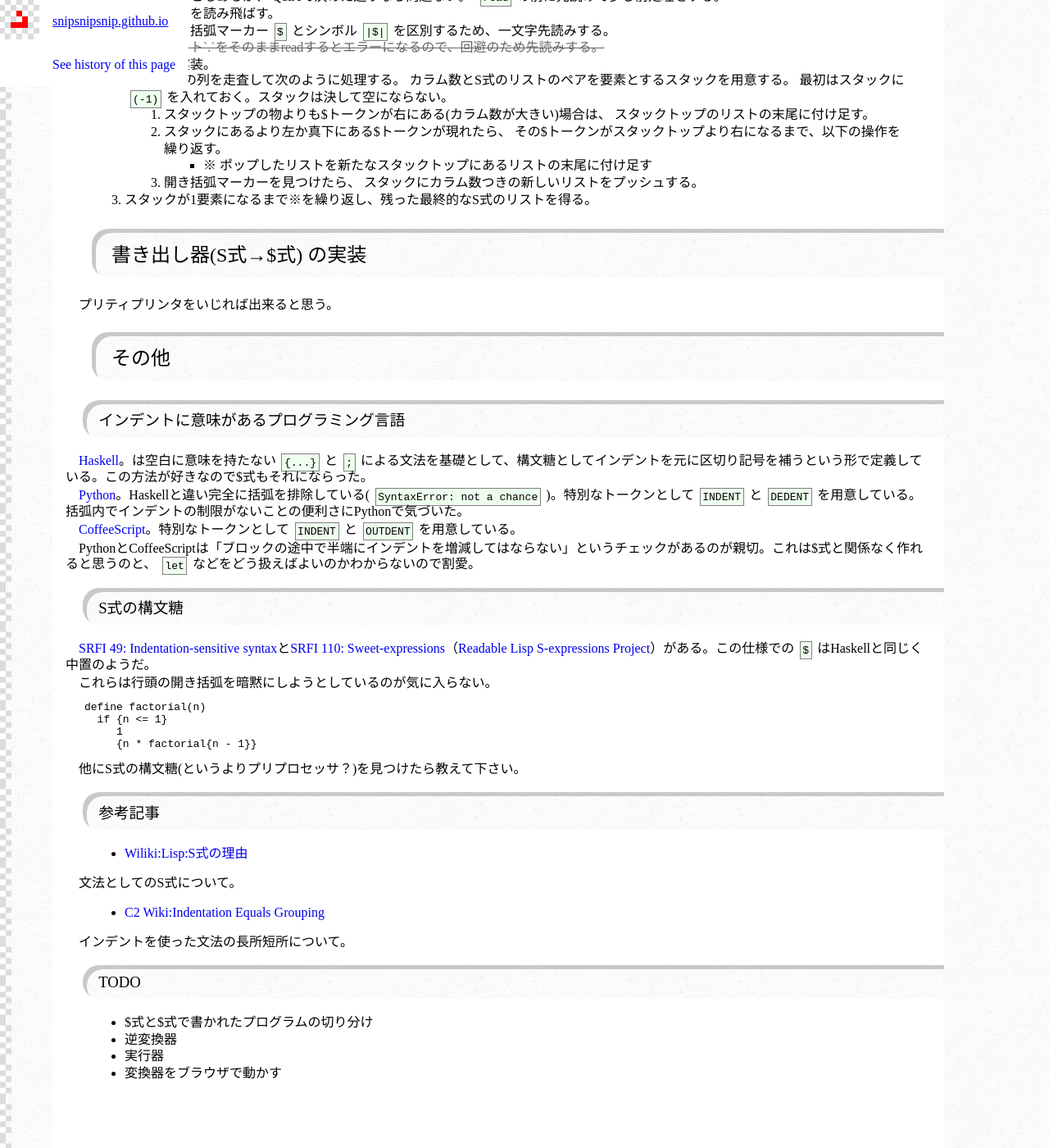
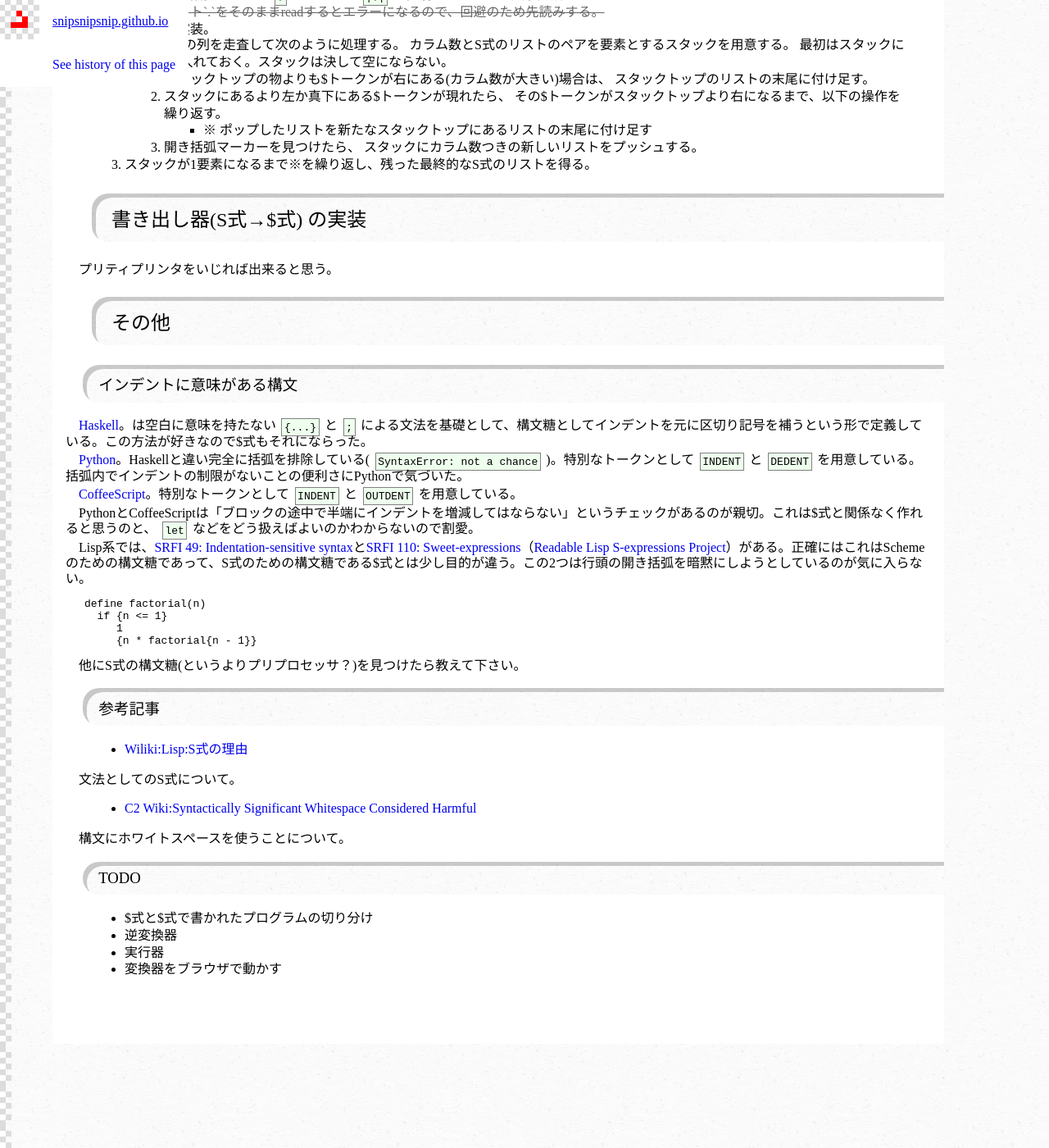
Before and after one commit to snipsnipsnip/snipsnipsnip.github.io, a Jekyll site: the page built from dollar-expression.md, in a window 1280 px wide and 1400 px high, scrolled down 7119 px. Shown: the whole window at 82% size. Built offline with Jekyll 4.4.1, drawn with Linux system fonts in a browser that asks for light colours; a style sheet for code colours, icons or effects is not loaded; some of the changed text lies outside the part shown.

Commit message:
dollar-expression: tweak wording

```diff
--- a/dollar-expression.md
+++ b/dollar-expression.md
@@ -2,8 +2,7 @@
 layout: page
 title: dollar-expression ($式)
 date: 2013-11-24 02:32
-excerpt:
-  $式(どるしき)は、閉じ括弧を省略できるS式の構文糖です。
+excerpt: 閉じ括弧を省略できるS式の構文糖を考えた。
 ---
 
 ~~~
@@ -44,19 +43,17 @@ $ define $ partition pred lis
 
 [上のような文法を普通のS式にする変換器をGaucheで書いてみた](https://gist.github.com/snipsnipsnip/7620314)。
 
-$式(どるしき)という、閉じ括弧を省略できるS式の構文糖を考えた。
+$式(どるしき)という、閉じ括弧を省略できるS式の構文糖を考えた。インデントの具合から閉じ括弧の位置を推測する。
 
 S式と$式はJSONと(ややこしくない範囲の)YAMLのような関係にある。$式のパーサはS式のパーサとしてそのまま使える。この構文糖の目的はインデントで表せる分のS式の閉じ括弧を省略すること _だけ_ であって、S式以外の構造を表すものではないし、括弧を完全に排除することでもないし、Lispを他のプログラム言語らしく見せかけるためでもない。
 
-インデントを使った文法
-
-筆者は[Gauche](http://practical-scheme.net/gauche/index.html) (Scheme)の文法を念頭において考えている。
+以下[Gauche](http://practical-scheme.net/gauche/index.html) (Scheme)の文法を念頭において考えている。
 
 ## 適当な定義
 
 $式の字句構造はほぼS式と同様。
 
-ただし、`$`を「開き括弧マーカー」と呼び、特別に扱う。
+ただし、`$`を「開き括弧マーカー」と呼び、特別に扱う。(最初`(`でやっていたがエディタが混乱したのでやめた)
 
 イメージとしては、$式用の`(read)`関数はこういう動作をする。
 
@@ -375,7 +372,7 @@ A3 (没)
 
 ## その他
 
-### インデントに意味があるプログラミング言語
+### インデントに意味がある構文
 
 [Haskell](http://www.haskell.org/onlinereport/haskell2010/haskellch2.html#x7-210002.7)。は空白に意味を持たない`{...}`と`;`による文法を基礎として、構文糖としてインデントを元に区切り記号を補うという形で定義している。この方法が好きなので$式もそれにならった。
 
@@ -385,11 +382,7 @@ A3 (没)
 
 PythonとCoffeeScriptは「ブロックの途中で半端にインデントを増減してはならない」というチェックがあるのが親切。これは$式と関係なく作れると思うのと、`let`などをどう扱えばよいのかわからないので割愛。
 
-### S式の構文糖
-
-[SRFI 49: Indentation-sensitive syntax](http://srfi.schemers.org/srfi-49/srfi-49.html)と[SRFI 110: Sweet-expressions](http://srfi.schemers.org/srfi-110/srfi-110.html)（[Readable Lisp S-expressions Project](http://readable.sourceforge.net/)）がある。この仕様での`$`はHaskellと同じく中置のようだ。
-
-これらは行頭の開き括弧を暗黙にしようとしているのが気に入らない。
+Lisp系では、[SRFI 49: Indentation-sensitive syntax](http://srfi.schemers.org/srfi-49/srfi-49.html)と[SRFI 110: Sweet-expressions](http://srfi.schemers.org/srfi-110/srfi-110.html)（[Readable Lisp S-expressions Project](http://readable.sourceforge.net/)）がある。正確にはこれはSchemeのための構文糖であって、S式のための構文糖である$式とは少し目的が違う。この2つは行頭の開き括弧を暗黙にしようとしているのが気に入らない。
 
 ~~~
 define factorial(n)
@@ -406,9 +399,9 @@ define factorial(n)
 
 文法としてのS式について。
 
-* [C2 Wiki:Indentation Equals Grouping](http://c2.com/cgi/wiki?IndentationEqualsGrouping)
+* [C2 Wiki:Syntactically Significant Whitespace Considered Harmful](http://c2.com/cgi/wiki?SyntacticallySignificantWhitespaceConsideredHarmful)
 
-インデントを使った文法の長所短所について。
+構文にホワイトスペースを使うことについて。
 
 ### TODO
 
```
